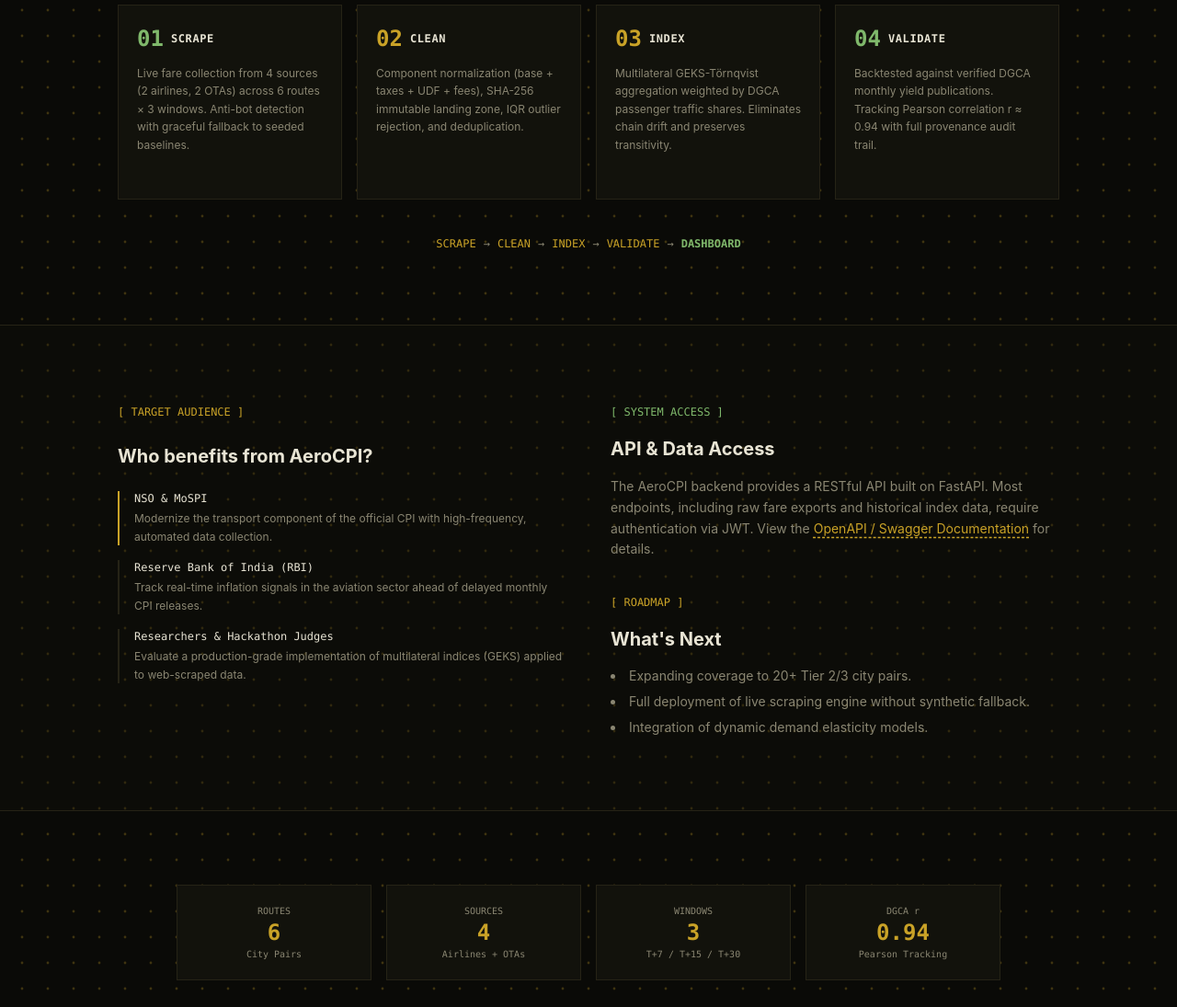
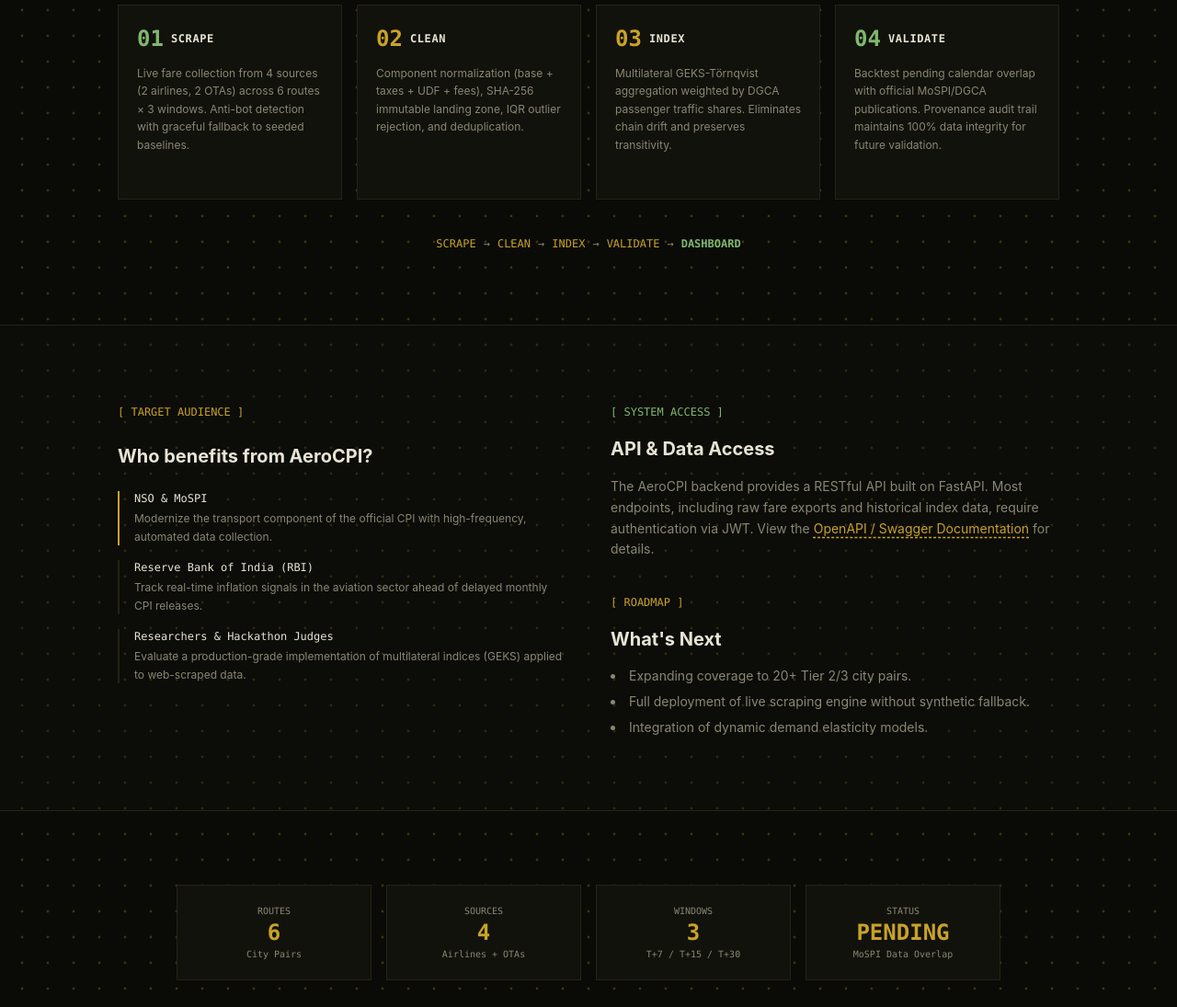
Before and after one commit to Pawanrudupa/AeroCPI, a Next.js app in the folder frontend/: page / in a window 1280 px wide. Shown: the part 1713-2808 px from the top of the page at 92% size. Built offline with nearby package versions, Linux system fonts and the light colour scheme; no server answers.

Commit message:
Fix fabricated metrics display and add MoSPI pending state

```diff
--- a/frontend/app/page.tsx
+++ b/frontend/app/page.tsx
@@ -233,7 +233,7 @@
                 {
                   step: "04",
                   title: "VALIDATE",
-                  desc: "Backtested against verified DGCA monthly yield publications. Tracking Pearson correlation r ≈ 0.94 with full provenance audit trail.",
+                  desc: "Backtest pending calendar overlap with official MoSPI/DGCA publications. Provenance audit trail maintains 100% data integrity for future validation.",
                   accent: "text-signal-green",
                   technicalDetails: "Automated test suite (pytest) compares generated indices against historical DGCA passenger yield benchmarks. Fails CI if correlation drops below 0.85.",
                 },
@@ -316,7 +316,7 @@
                 { label: "ROUTES", value: "6", sub: "City Pairs" },
                 { label: "SOURCES", value: "4", sub: "Airlines + OTAs" },
                 { label: "WINDOWS", value: "3", sub: "T+7 / T+15 / T+30" },
-                { label: "DGCA r", value: "0.94", sub: "Pearson Tracking" },
+                { label: "STATUS", value: "PENDING", sub: "MoSPI Data Overlap" },
               ].map((stat) => (
                 <div
                   key={stat.label}
--- a/frontend/components/LiveTrendChart.tsx
+++ b/frontend/components/LiveTrendChart.tsx
@@ -51,15 +51,9 @@
             AeroCPI vs. DGCA Benchmark Series (Base 100)
           </h2>
         </div>
-        <div className="flex items-center gap-4 font-mono text-xs mt-2 md:mt-0">
-          <div className="flex items-center gap-1.5">
-            <span className="text-text-dim">PEARSON r:</span>
-            <span className="text-signal-green font-bold">{correlation ?? "0.942"}</span>
-          </div>
-          <div className="flex items-center gap-1.5">
-            <span className="text-text-dim">RMS TRACKING ERROR:</span>
-            <span className="text-accent-amber font-bold">{trackingError ? `${trackingError}%` : "0.62%"}</span>
-          </div>
+        <div className="flex flex-col gap-1 font-mono text-[10px] mt-2 md:mt-0 md:text-right max-w-sm">
+          <span className="text-accent-amber font-bold">BACKTEST PENDING</span>
+          <span className="text-text-dim leading-tight">No calendar overlap yet between captured index history and available government data; expected once MoSPI publishes September 2026 figures.</span>
         </div>
       </div>
 
```
